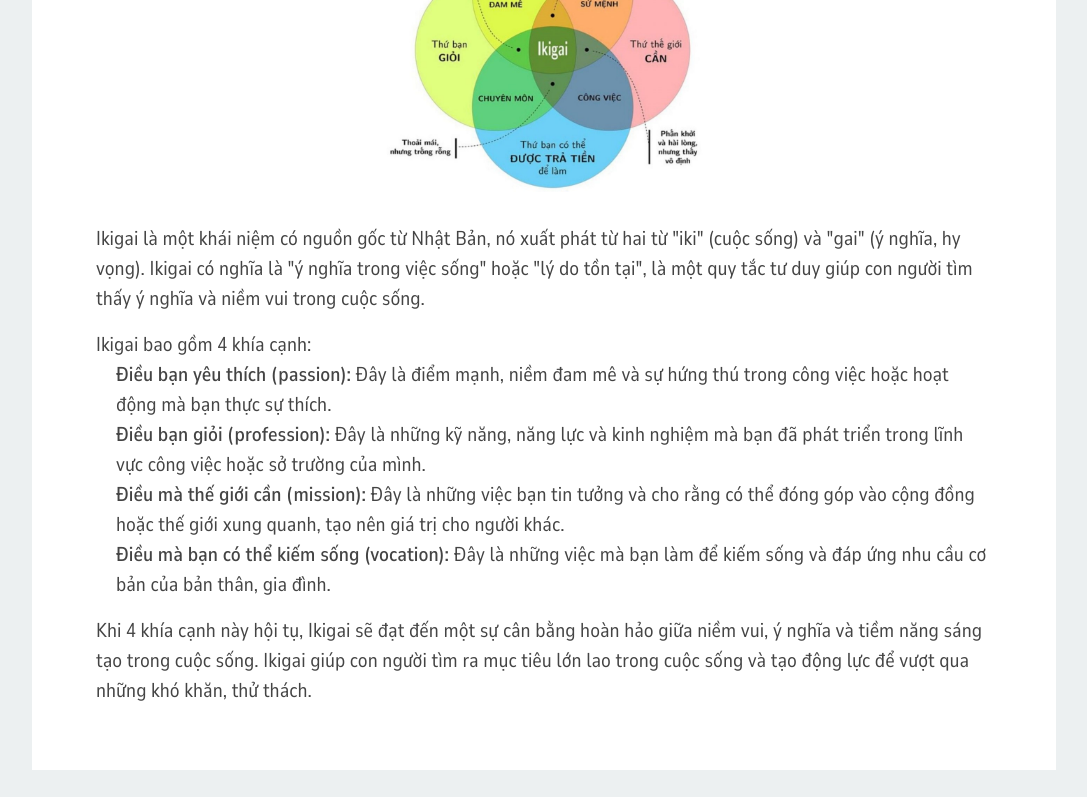
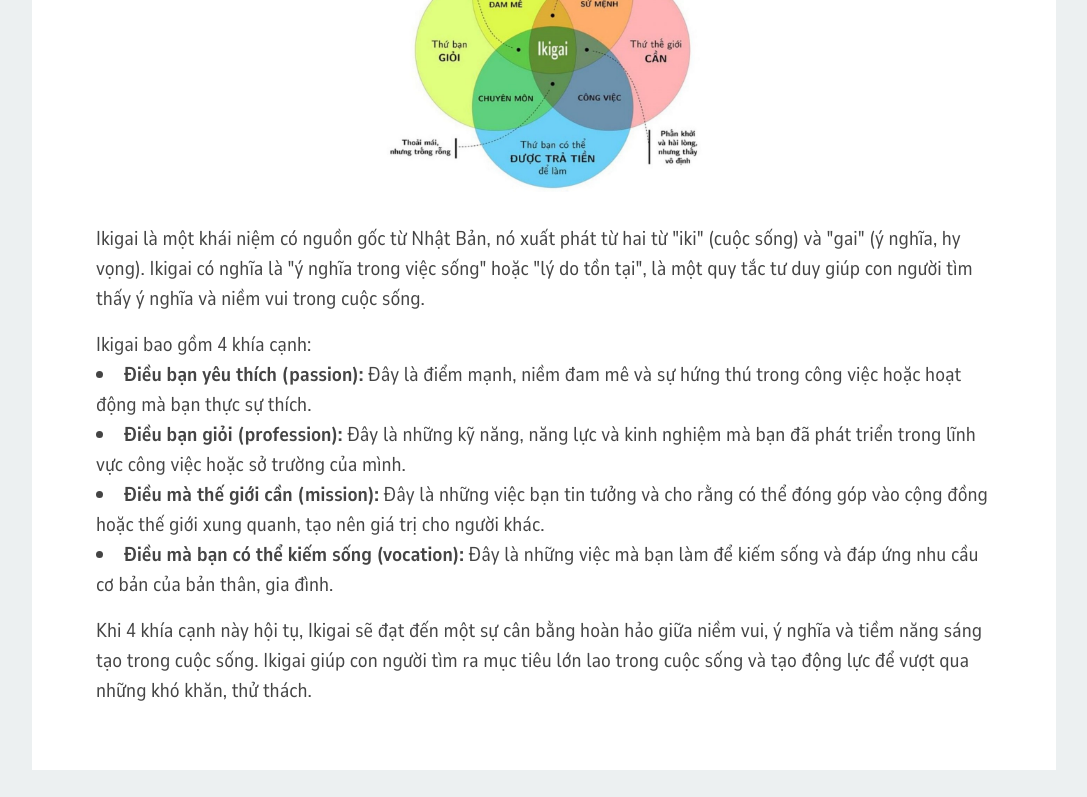
Before and after one commit to NDHoang2003/BKareer-v2, a React (Vite) app: page /ikigai in a window 1280 px wide. Shown: the part 375-1172 px from the top of the page, without its empty margins (96-1183 px from the left). Built offline with nearby package versions, Linux system fonts and the light colour scheme.

Commit message:
update UI

```diff
--- a/src/App.jsx
+++ b/src/App.jsx
@@ -10,6 +10,7 @@ import CCTest from "./screens/CareerClusterScreen";
 import IQTest from "./screens/IQTest";
 import EQTest from "./screens/EQTest";
 import LeftRightBrainTest from "./screens/LeftRightBrainTest";
+import LearningStyleTest from "./screens/LearningStyleTest";
 import News from "./screens/NewsScreen";
 import MajorTest from "./screens/MajorTestScreen";
 import MajorResult from "./screens/MajorResultScreen";
@@ -21,10 +22,10 @@ import CC from "./screens/homeComponentsDetail/CareerClusterDetail";
 import IQ from "./screens/homeComponentsDetail/IqDetail";
 import EQ from "./screens/homeComponentsDetail/EqDetail";
 import LeftRightBrain from "./screens/homeComponentsDetail/LeftRightBrainDetail";
+import LearningStyle from "./screens/homeComponentsDetail/LearningStyleDetail";
 import PrivateRoute from "./screens/authentication/PrivateRoute";
 import Profile from "./screens/Profile";
 import PersonalResult from "./screens/PersonalResult";
-import LearningStyleScreen from "./screens/homeComponentsDetail/LearningStyleScreen";
 
 function App() {
   const location = useLocation();
@@ -50,6 +51,7 @@ function App() {
         <Route path="/iqDetail" element={<IQ />} />
         <Route path="/eqDetail" element={<EQ />} />
         <Route path="/lrBrainDetail" element={<LeftRightBrain />} />
+        <Route path="/learningStyleDetail" element={<LearningStyle />} />
         <Route path="/weightedSum" element={<WeightedSum />} />
         <Route path="/vikor" element={<Vikor />} />
         {/* Other Tests */}
@@ -58,8 +60,8 @@ function App() {
         <Route path="/iq" element={<IQTest />} />
         <Route path="/eq" element={<EQTest />} />
         <Route path="/lrBrain" element={<LeftRightBrainTest />} />
+        <Route path="/learningStyle" element={<LearningStyleTest />} />
         <Route path="/news" element={<News />} />
-        <Route path="/learningStyle" element={<LearningStyleScreen />} />
         <Route element={<PrivateRoute />}>
           <Route path="/profile" element={<Profile />} />
           <Route path="/personal" element={<PersonalResult />} />
--- a/src/components/stylePanel.jsx
+++ b/src/components/stylePanel.jsx
@@ -45,9 +45,9 @@ const LearningStylePanel = ({ Data, loading }) => {
               <p className="">{Data.content}</p>
               <p className="margin-top-1rem">
                 <span className="bold-txt">Một số gợi ý để cải thiện cách học của bạn:</span>
-                <ul>
-                  {Data.tips.map((tip, index) => (
-                    <li key={index}>{tip}</li>
+                <ul className="list-style={none}">
+                  {Data.tips.map((tip) => (
+                    <li>{tip}</li>
                   ))}
                 </ul>
               </p>
--- a/src/screens/HomeScreen.jsx
+++ b/src/screens/HomeScreen.jsx
@@ -58,7 +58,7 @@ function HomeScreen() {
             <div className="home-card card-right flex-col">
               <div className="card-title">Trắc nghiệm 3 thiên hướng học tập</div>
               <div className="card-content">Trắc nghiệm 3 thiên hướng học tập Vak là bài tập trắc nghiệm xác định thiên hướng học tập. Mô hình này cho rằng mỗi cá nhân sẽ có một cách học tập lý tưởng và đạt được các hiệu quả khác nhau.</div>
-              <div className="margin-bottom-2rem"><Link className="secondary-outline-btn" to="/learningStyle">Tìm hiểu thêm</Link></div>
+              <div className="margin-bottom-2rem"><Link className="secondary-outline-btn" to="/learningStyleDetail">Tìm hiểu thêm</Link></div>
             </div>
           </div>
 
--- a/src/screens/homeComponentsDetail/IkigaiDetail.jsx
+++ b/src/screens/homeComponentsDetail/IkigaiDetail.jsx
@@ -13,11 +13,11 @@ function Ikigai() {
 
       <div className="detail-txt font-20">
         Ikigai bao gồm 4 khía cạnh:
-        <ul>
-          <li><span className="semi-bold-txt">Điều bạn yêu thích (passion):</span> Đây là điểm mạnh, niềm đam mê và sự hứng thú trong công việc hoặc hoạt động mà bạn thực sự thích.</li>
-          <li><span className="semi-bold-txt">Điều bạn giỏi (profession):</span> Đây là những kỹ năng, năng lực và kinh nghiệm mà bạn đã phát triển trong lĩnh vực công việc hoặc sở trường của mình.</li>
-          <li><span className="semi-bold-txt">Điều mà thế giới cần (mission):</span> Đây là những việc bạn tin tưởng và cho rằng có thể đóng góp vào cộng đồng hoặc thế giới xung quanh, tạo nên giá trị cho người khác.</li>
-          <li><span className="semi-bold-txt">Điều mà bạn có thể kiếm sống (vocation):</span> Đây là những việc mà bạn làm để kiếm sống và đáp ứng nhu cầu cơ bản của bản thân, gia đình.</li>
+        <ul className="">
+          <li><span className="bold-txt">Điều bạn yêu thích (passion):</span> Đây là điểm mạnh, niềm đam mê và sự hứng thú trong công việc hoặc hoạt động mà bạn thực sự thích.</li>
+          <li><span className="bold-txt">Điều bạn giỏi (profession):</span> Đây là những kỹ năng, năng lực và kinh nghiệm mà bạn đã phát triển trong lĩnh vực công việc hoặc sở trường của mình.</li>
+          <li><span className="bold-txt">Điều mà thế giới cần (mission):</span> Đây là những việc bạn tin tưởng và cho rằng có thể đóng góp vào cộng đồng hoặc thế giới xung quanh, tạo nên giá trị cho người khác.</li>
+          <li><span className="bold-txt">Điều mà bạn có thể kiếm sống (vocation):</span> Đây là những việc mà bạn làm để kiếm sống và đáp ứng nhu cầu cơ bản của bản thân, gia đình.</li>
         </ul>
       </div>
 
--- /dev/null
+++ b/src/screens/homeComponentsDetail/LearningStyleDetail.jsx
@@ -0,0 +1,11 @@
+import { Link } from "react-router-dom";
+
+export default function LearningStyle() {
+  return (
+    <body className="body screen-block">
+      <div className="screen-title">Trắc nghiệm 3 thiên hướng học tập</div>
+
+      <Link to="/learningStyle" className="primary-btn font-18 align-center margin-top-2rem">Kiểm tra ngay</Link>
+    </body>
+  );
+};
--- a/src/screens/homeComponentsDetail/VikorDetail.jsx
+++ b/src/screens/homeComponentsDetail/VikorDetail.jsx
@@ -17,7 +17,7 @@ function Vikor() {
       </div>
 
       <div className="detail-txt font-20">
-        <span className="semi-bold-txt">Ưu điểm:</span> Phương pháp VIKOR có nhiều ưu điểm đáng kể so với các phương pháp MCDM khác:
+        <span className="bold-txt">Ưu điểm:</span> Phương pháp VIKOR có nhiều ưu điểm đáng kể so với các phương pháp MCDM khác:
         <ul>
           <li>Dễ hiểu và sử dụng cho người dùng không có chuyên môn sâu về MCDM.</li>
           <li>Cân nhắc đồng thời độ chênh lệch so với giá trị lý tưởng và độ hối tiếc, đảm bảo giải pháp không chỉ lý thuyết tốt mà còn ít gây hối tiếc nhất.</li>
@@ -27,7 +27,7 @@ function Vikor() {
       </div>
 
       <div className="detail-txt font-20">
-        <span className="semi-bold-txt">Nhược điểm:</span> Tuy nhiên, phương pháp VIKOR cũng có một số nhược điểm:
+        <span className="bold-txt">Nhược điểm:</span> Tuy nhiên, phương pháp VIKOR cũng có một số nhược điểm:
         <ul>
           <li>Nhạy cảm với sự thay đổi của trọng số tiêu chí, đòi hỏi phải lựa chọn trọng số cẩn thận.</li>
           <li>Không cung cấp quy trình rõ ràng để xác định trọng số, điều này có thể dẫn đến kết quả khác nhau tùy theo người sử dụng.</li>
--- a/src/styles.css
+++ b/src/styles.css
@@ -312,7 +312,7 @@ body {
   object-fit: cover;
 }
 
-/******************* Login Screen *******************/
+/******************* Authentication Screen *******************/
 .appName-block {
   flex: 3;
   height: 100vh;
@@ -364,8 +364,6 @@ body {
   color: #358bca;
   opacity: 1;
 }
-
-/******************* Register Screen *******************/
 
 /******************* MBTI Screen *******************/
 .question-card {
@@ -510,6 +508,9 @@ body {
 .panel_info p {
   font-size: 16px;
 }
+.panel_info p ul {
+  list-style: inside;
+}
 
 .info {
   /* background-color: antiquewhite; */
@@ -615,8 +616,7 @@ body {
 }
 
 .detail-txt ul {
-  margin: 0;
-  padding-left: 20px;
+  list-style: inside;
 }
 
 /******************* Images *******************/
```
Also changed, not shown: src/screens/LearningStyleTest.jsx (renamed from src/screens/homeComponentsDetail/LearningStyleScreen.jsx, +4 -4 lines), src/screens/homeComponentsDetail/WeightedSumDetail.jsx (+4 -4 lines).
